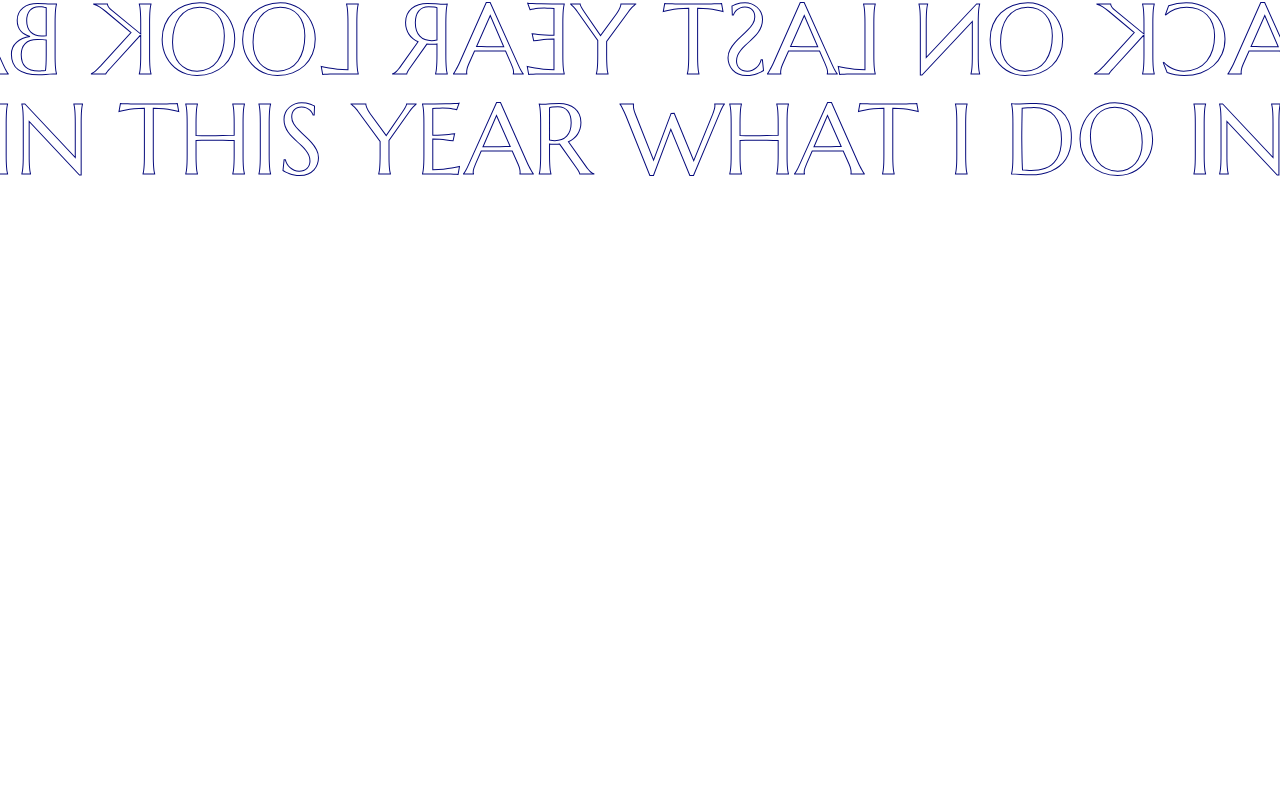
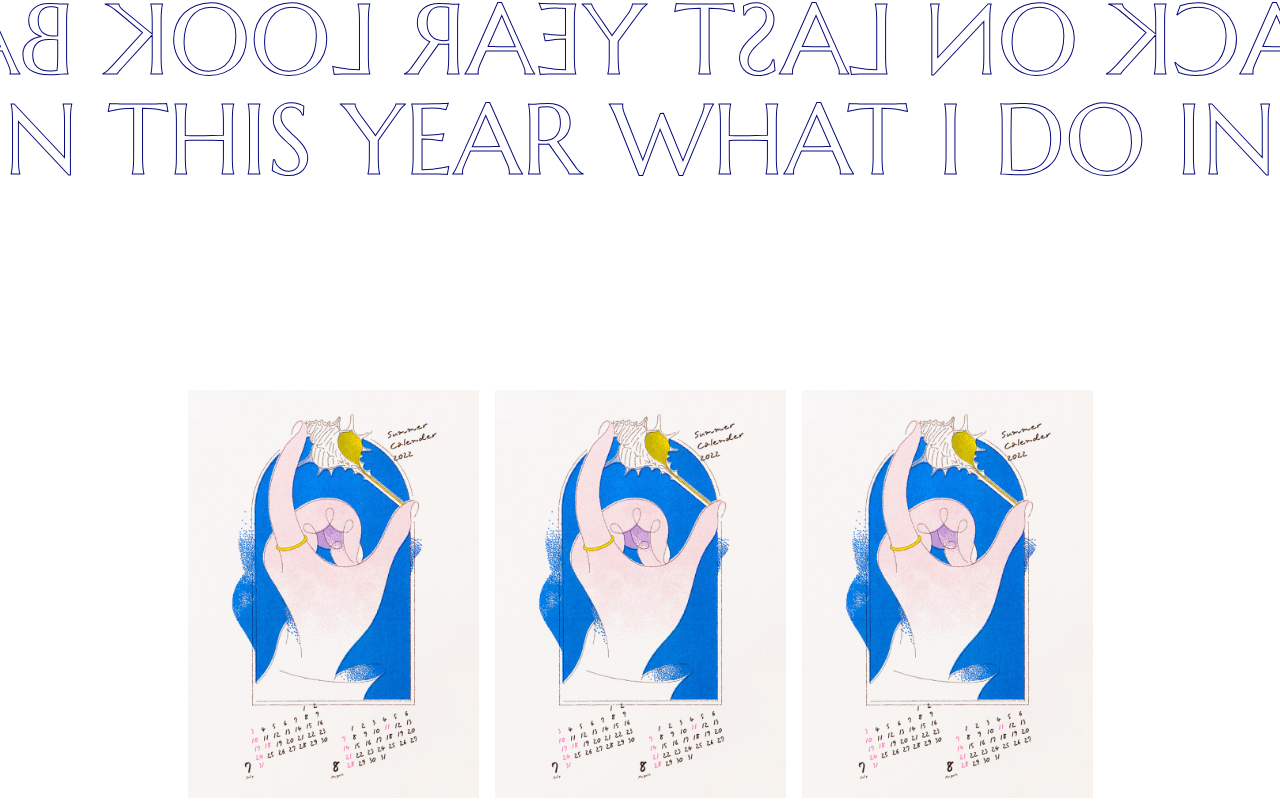
Before and after one commit to gogoipe3913/react-vite-transition-test, a React (Vite) app: page / in a window 1280 px wide. Shown: the part 4240-5045 px from the top of the page. Before the commit the page ends 4630 px from the top, so only its background shows below. Built offline with nearby package versions, Linux system fonts and the light colour scheme; a web font is replaced by a local one.

Commit message:
スライダー追加

```diff
--- a/src/components/organisms/WhatIDo/index.tsx
+++ b/src/components/organisms/WhatIDo/index.tsx
@@ -1,13 +1,10 @@
-import React from "react";
+import React, { useEffect, useRef, useState } from "react";
 import Slider, { Settings } from "react-slick";
 import classNames from "classnames";
 import style from "./style.module.scss";
+import "slick-carousel/slick/slick.css";
+import "slick-carousel/slick/slick-theme.css";
 
-type WhatIDoProps = {
-  className?: string;
-};
-
-const WhatIDo: React.FC<WhatIDoProps> = ({ className = "" }) => {
 const images = [
   {
     src: "../../../../static/images/whatIDo/risograph.png",
@@ -28,22 +25,42 @@ const WhatIDo: React.FC<WhatIDoProps> = ({ className = "" }) => {
     src: "../../../../static/images/whatIDo/risograph.png",
   },
 ];
+
+type WhatIDoProps = {
+  className?: string;
+};
+
+const WhatIDo: React.FC<WhatIDoProps> = ({ className = "" }) => {
+  const [currentSlideIndex, setCurrentSlideIndex] = useState(0);
   const settings: Settings = {
     dots: false,
-    infinite: true,
+    autoplay: true,
+    focusOnSelect: false,
     speed: 500,
+    autoplaySpeed: 5000,
+    pauseOnHover: true,
+    waitForAnimate: true,
+    slidesToShow: 3,
+    afterChange(currentIndex) {
+      setCurrentSlideIndex(currentIndex);
+      console.log("あああ");
+    },
   };
+
+  const sliderRef = useRef<Slider>(null);
 
   return (
     <div className={classNames(style.WhatIDo, className)}>
-      <Slider {...settings}>
+      <div className={style.WhatIDo__sliderWrapper}>
+        <Slider ref={sliderRef} {...settings}>
           {images.map((img, index) => (
-          <div key={index}>
+            <div key={index} className={style.WhatIDo__sliderContent}>
               <img src={img.src} alt="picture" />
             </div>
           ))}
         </Slider>
       </div>
+    </div>
   );
 };
 
--- a/src/components/organisms/WhatIDo/style.module.scss
+++ b/src/components/organisms/WhatIDo/style.module.scss
@@ -1,4 +1,15 @@
 @import "../../../style/variables.scss";
 
 .WhatIDo {
+  padding: 0 100px;
+  width: 100%;
+  overflow: hidden;
+
+  .WhatIDo__sliderWrapper {
+    padding: 0 80px;
+  }
+
+  .WhatIDo__sliderContent {
+    padding: 0 8px;
+  }
 }
--- a/src/components/templates/index.tsx
+++ b/src/components/templates/index.tsx
@@ -9,7 +9,7 @@ import About from "../organisms/About";
 import LookBack from "../organisms/LookBack";
 import IntervalText from "../organisms/IntervalText";
 import HamburgerMenu from "../organisms/HamburgerMenu";
-// import WhatIDo from "../organisms/WhatIDo";
+import WhatIDo from "../organisms/WhatIDo";
 
 const Templates: React.FC = () => {
   const location = useLocation();
@@ -28,7 +28,7 @@ const Templates: React.FC = () => {
                   <About />
                   <LookBack />
                   <IntervalText />
-                  {/* <WhatIDo /> */}
+                  <WhatIDo />
                 </>
               </MainLayout>
             }
```
Lines whose indentation alone changed are shown as unchanged.
